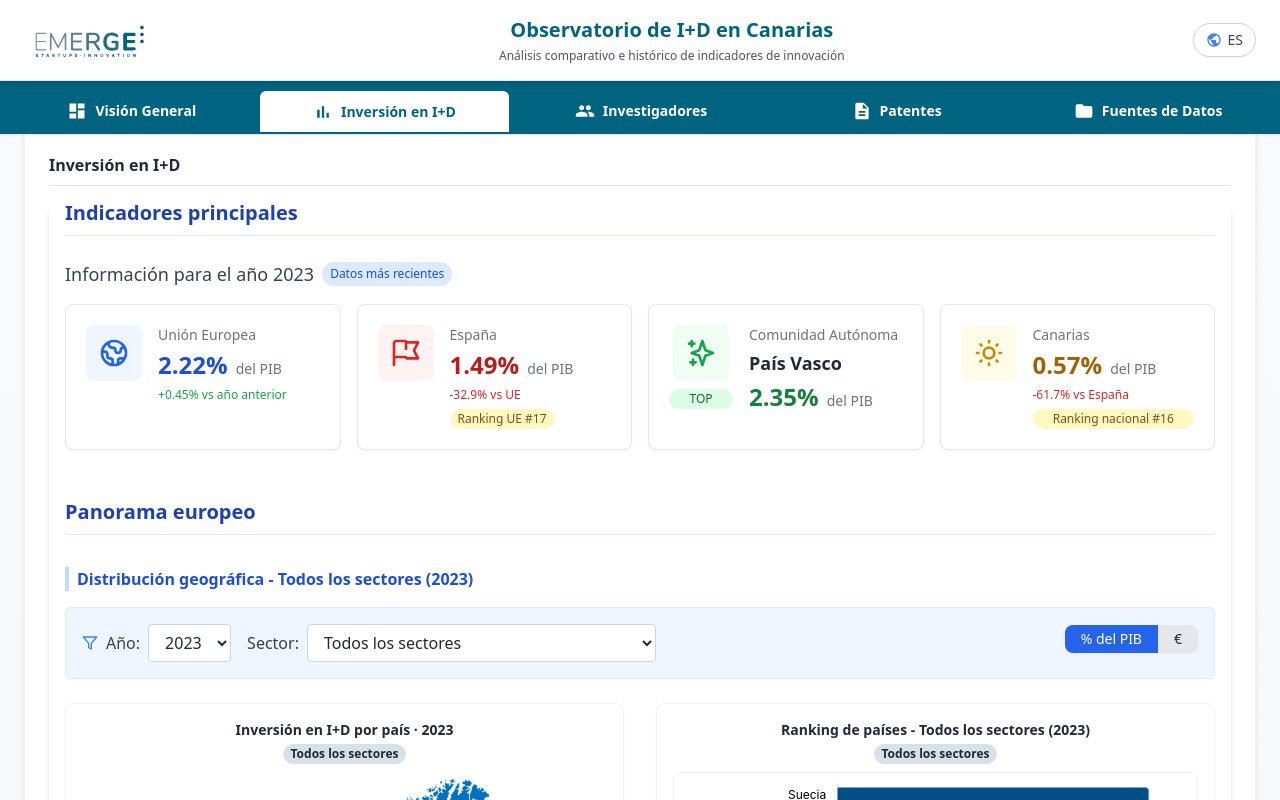
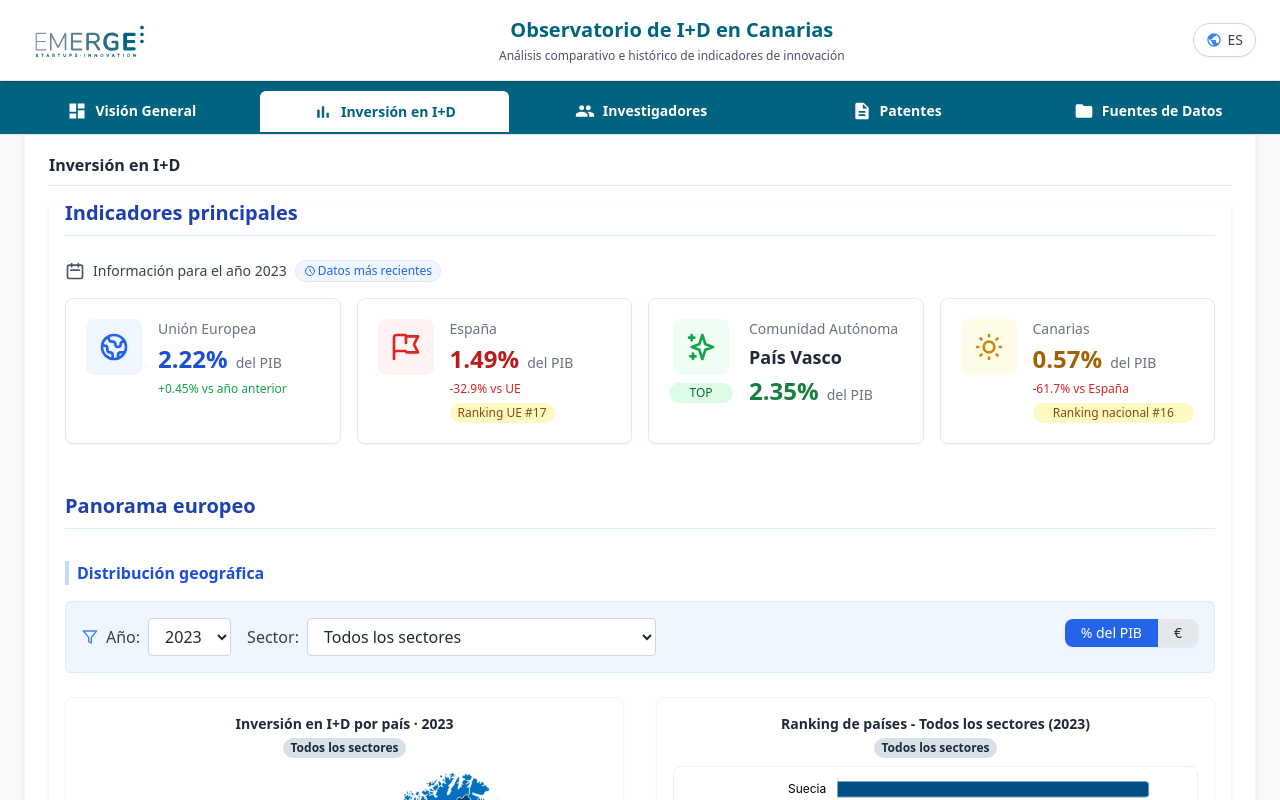
Before and after one commit to dani-rios-data/emerge, a React (Vite) app: page / in a window 1280 px wide. Both pictures are taken after a click on the item "Inversión en I+D". Shown: the top 800 px of the page. Built offline with nearby package versions, Linux system fonts and the light colour scheme.

Commit message:
time update map

```diff
--- a/src/components/EuropeanRDMap.tsx
+++ b/src/components/EuropeanRDMap.tsx
@@ -1,4 +1,4 @@
-import React, { useRef, useState, useEffect } from 'react';
+import React, { useRef, useState, useEffect, useMemo } from 'react';
 import * as d3 from 'd3';
 import { Feature, Geometry } from 'geojson';
 import { SECTOR_COLORS } from '../utils/colors';
@@ -90,7 +90,7 @@ interface EuropeanRDMapProps {
 // URL del archivo GeoJSON de Europa
 const EUROPE_GEOJSON_URL = '/data/geo/europe.geojson';
 
-// Paleta de colores para el mapa basada en los colores de sectores
+  // Paleta de colores para el mapa basada en los colores de sectores
 const getSectorPalette = (sectorId: string) => {
   // Normalizar el ID del sector para asegurar compatibilidad
   let normalizedId = sectorId.toLowerCase();
@@ -105,8 +105,6 @@ const getSectorPalette = (sectorId: string) => {
   // Asegurar que usamos una clave válida para SECTOR_COLORS
   const validSectorId = (normalizedId in SECTOR_COLORS) ? normalizedId : 'total';
   const baseColor = SECTOR_COLORS[validSectorId as keyof typeof SECTOR_COLORS];
-
-  console.log(`Sector ID: ${sectorId} -> Normalized: ${normalizedId} -> Valid: ${validSectorId} -> Color: ${baseColor}`);
 
   // Crear gradiente basado en el color del sector
   return {
@@ -621,18 +619,13 @@ function getColorForValue(
   selectedYear: string = '',
   dataDisplayType: DataDisplayType = 'percent_gdp'
 ): string {
-  // Log inicial para depuración
-  console.log(`getColorForValue llamado con: valor=${value}, sector=${selectedSector}, año=${selectedYear}, datos=${data.length}`);
-
   // Si no hay datos, usar el color NULL
   if (value === null || value === undefined) {
-    console.log(`getColorForValue: valor null o undefined, usando color NULL para ${selectedSector}`);
     return getSectorPalette(selectedSector).NULL;
   }
 
   // Si el valor es exactamente 0, usar el color ZERO
   if (value === 0 || value === 0.0 || value.toString() === '0' || value.toString() === '0.0') {
-    console.log(`getColorForValue: valor exactamente 0, usando color ZERO para ${selectedSector}`);
     return getSectorPalette(selectedSector).ZERO;
   }
 
@@ -641,7 +634,6 @@ function getColorForValue(
 
   // Si no tenemos datos para calcular rangos, usar valores por defecto
   if (!data || !data.length || !selectedYear) {
-    console.log(`getColorForValue: usando rangos por defecto para valor=${value}`);
     if (value < 1.0) {
       return palette.MIN;
     } else if (value < 1.8) {
@@ -656,11 +648,9 @@ function getColorForValue(
   try {
     // Calcular rangos basados en los datos disponibles
     const range = getSectorValueRange(data, selectedYear, selectedSector, dataDisplayType);
-    console.log(`getColorForValue: calculando rangos - min=${range.min}, max=${range.max}`);
 
     // Si no hay suficiente rango, usar valores predeterminados
     if (range.max <= range.min || range.max - range.min < 0.001) {
-      console.log(`getColorForValue: rango insuficiente, usando valores por defecto`);
       if (value < 1.0) {
         return palette.MIN;
       } else if (value < 1.8) {
@@ -678,27 +668,17 @@ function getColorForValue(
     const threshold2 = range.min + 2 * step;
     const threshold3 = range.min + 3 * step;
 
-    console.log(`getColorForValue: umbrales - t1=${threshold1}, t2=${threshold2}, t3=${threshold3}`);
-
     // Asignar color según el rango
-    let colorUsed;
     if (value <= threshold1) {
-      colorUsed = palette.MIN;
-      console.log(`getColorForValue: valor ${value} <= ${threshold1}, usando color MIN`);
+      return palette.MIN;
     } else if (value <= threshold2) {
-      colorUsed = palette.LOW;
-      console.log(`getColorForValue: valor ${value} <= ${threshold2}, usando color LOW`);
+      return palette.LOW;
     } else if (value <= threshold3) {
-      colorUsed = palette.MID;
-      console.log(`getColorForValue: valor ${value} <= ${threshold3}, usando color MID`);
+      return palette.MID;
     } else {
-      colorUsed = palette.HIGH;
-      console.log(`getColorForValue: valor ${value} > ${threshold3}, usando color HIGH`);
-    }
-
-    return colorUsed;
-  } catch (error) {
-    console.error(`Error en getColorForValue: ${error}`);
+      return palette.HIGH;
+    }
+  } catch {
     // En caso de error, usar valores por defecto
     if (value < 1.0) {
       return palette.MIN;
@@ -1023,16 +1003,15 @@ const EuropeanRDMap: React.FC<EuropeanRDMapProps> = ({
   // Obtener la paleta de colores para el sector seleccionado
   const colorPalette = getSectorPalette(selectedSector);
 
-  // Log del sector seleccionado y su paleta
+  // Preparar paleta de colores para el sector seleccionado
   useEffect(() => {
-    console.log(`EuropeanRDMap: Sector seleccionado '${selectedSector}' - Paleta:`, colorPalette);
+    // No hacemos nada, pero mantenemos la dependencia para posibles futuras optimizaciones
   }, [selectedSector, colorPalette]);
 
   // Calcular el rango de valores cuando cambia el sector o el año
   useEffect(() => {
     const newRange = getSectorValueRange(data, selectedYear.toString(), selectedSector, dataDisplayType);
     setValueRange(newRange);
-    console.log(`Rango de valores para ${selectedSector} (${selectedYear}):`, newRange);
   }, [data, selectedYear, selectedSector, dataDisplayType]);
 
   // Cargar el GeoJSON
@@ -1060,28 +1039,50 @@ const EuropeanRDMap: React.FC<EuropeanRDMapProps> = ({
       });
   }, [t.error, geojsonData]);
 
-  // Efecto para mostrar información sobre los datos CSV disponibles
+  // No necesitamos registrar información de datos en cada render
   useEffect(() => {
-    if (!data || data.length === 0) return;
-
-    // Reducir logs para mejorar rendimiento
-    console.log('Datos CSV cargados:', data.length, 'registros');
-
-    // Analizar años y sectores disponibles para verificar filtrado
-    const years = [...new Set(data.map(d => d.Year))].sort();
-    const sectors = [...new Set(data.map(d => d.Sector))].sort();
-
-    console.log('Años disponibles:', years);
-    console.log('Sectores disponibles:', sectors);
-
+    // Este efecto está vacío para eliminar logs innecesarios que afectan el rendimiento
   }, [data]);
 
-  // Función para obtener el valor del país optimizada
+  // Crear un caché con useMemo para los valores de los países
+  const countryValuesCache = useMemo(() => {
+    // Solo calcular si tenemos todos los datos necesarios
+    if (!data || !data.length || !geojsonData) return new Map();
+
+    const cache = new Map<string, number | null>();
+
+    // Precalcular valores para todos los países
+    geojsonData.features.forEach(feature => {
+      const countryId = feature.properties?.iso_a3 || getCountryName(feature);
+      if (countryId) {
+        const value = getCountryValue(feature, data, selectedYear.toString(), selectedSector, dataDisplayType);
+        cache.set(countryId, value);
+      }
+    });
+
+    return cache;
+  }, [data, geojsonData, selectedYear, selectedSector, dataDisplayType]);
+
+  // Función para obtener el valor del país optimizada usando caché
   const getCountryValueOptimized = React.useCallback(
     (feature: GeoJsonFeature): number | null => {
-      return getCountryValue(feature, data, selectedYear.toString(), selectedSector, dataDisplayType);
+      const countryId = feature.properties?.iso_a3 || getCountryName(feature);
+
+      // Usar el valor del caché si existe
+      if (countryId && countryValuesCache.has(countryId)) {
+        return countryValuesCache.get(countryId) || null;
+      }
+
+      // Si no está en caché, calcularlo y guardarlo
+      const value = getCountryValue(feature, data, selectedYear.toString(), selectedSector, dataDisplayType);
+      if (countryId) {
+        // Modificar el Map es seguro porque es local a este componente
+        countryValuesCache.set(countryId, value);
+      }
+
+      return value;
     },
-    [data, selectedYear, selectedSector, dataDisplayType]
+    [data, selectedYear, selectedSector, dataDisplayType, countryValuesCache]
   );
 
   // Función para obtener el título del mapa basado en los datos seleccionados
@@ -1090,6 +1091,8 @@ const EuropeanRDMap: React.FC<EuropeanRDMapProps> = ({
   };
 
   // Función para obtener el nombre del sector basado en el sector seleccionado
+  // Se utiliza en el componente al renderizar etiquetas del mapa
+  // eslint-disable-next-line @typescript-eslint/no-unused-vars
   const getSectorText = (): string => {
     // Determinar el nombre del sector
     let sectorId = selectedSector.toLowerCase();
--- a/src/pages/Investment/index.tsx
+++ b/src/pages/Investment/index.tsx
@@ -153,6 +153,8 @@ const Investment: React.FC<InvestmentProps> = ({ language }) => {
   const t = texts[language];
 
   // Función para obtener el nombre del sector seleccionado
+  /* Esta función se mantiene por compatibilidad con posibles usos futuros */
+  // eslint-disable-next-line @typescript-eslint/no-unused-vars
   const getSectorName = (sectorValue: string): string => {
     if (sectorValue === 'All Sectors') {
       return language === 'es' ? 'Todos los sectores' : 'All sectors';
@@ -485,14 +487,20 @@ const Investment: React.FC<InvestmentProps> = ({ language }) => {
                 (() => {
                   const { mostRecentYear } = getFixedKeyMetricsData();
                   return (
-                    <>
-                      <div className="text-gray-700 font-medium text-lg">
+                    <div className="flex items-center">
+                      <svg className="w-5 h-5 text-gray-600 mr-2" fill="none" stroke="currentColor" viewBox="0 0 24 24" xmlns="http://www.w3.org/2000/svg">
+                        <path strokeLinecap="round" strokeLinejoin="round" strokeWidth="2" d="M8 7V3m8 4V3m-9 8h10M5 21h14a2 2 0 002-2V7a2 2 0 00-2-2H5a2 2 0 00-2 2v12a2 2 0 002 2z"></path>
+                      </svg>
+                      <h2 className="text-gray-700 font-medium text-sm">
                         {language === 'es' ? `Información para el año ${mostRecentYear}` : `Information for year ${mostRecentYear}`}
-                      </div>
-                      <div className="ml-2 bg-blue-100 text-blue-700 text-xs px-2 py-1 rounded-full">
+                      </h2>
+                      <div className="ml-2 bg-blue-50 border border-blue-100 text-blue-600 text-xs px-2 py-0.5 rounded-full flex items-center">
+                        <svg className="w-3 h-3 mr-0.5" fill="none" stroke="currentColor" viewBox="0 0 24 24" xmlns="http://www.w3.org/2000/svg">
+                          <path strokeLinecap="round" strokeLinejoin="round" strokeWidth="2" d="M12 8v4l3 3m6-3a9 9 0 11-18 0 9 9 0 0118 0z"></path>
+                        </svg>
                 {language === 'es' ? 'Datos más recientes' : 'Latest data'}
               </div>
-                    </>
+                    </div>
                   );
                 })()
               }
@@ -869,8 +877,8 @@ const Investment: React.FC<InvestmentProps> = ({ language }) => {
             {/* Subsección 2.1: Mapa y ranking de inversión en I+D */}
             <div className="mb-10">
               <SubsectionTitle title={language === 'es' ?
-                `Distribución geográfica - ${getSectorName(selectedSector)} (${selectedYear})` :
-                `Geographical Distribution - ${getSectorName(selectedSector)} (${selectedYear})`}
+                `Distribución geográfica` :
+                `Geographical Distribution`}
               />
 
               {/* Filtros - DEJAR SOLO UN CONJUNTO DE FILTROS */}
@@ -1013,8 +1021,8 @@ const Investment: React.FC<InvestmentProps> = ({ language }) => {
             {/* Subsección 3.1: Mapa y ranking de inversión en I+D por comunidades */}
             <div className="mb-10">
               <SubsectionTitle title={language === 'es' ?
-                `Mapa regional - ${getSectorName(selectedRegionSector)} (${selectedRegionYear})` :
-                `Regional Map - ${getSectorName(selectedRegionSector)} (${selectedRegionYear})`}
+                `Distribución regional` :
+                `Regional Distribution`}
               />
 
               {/* Filtros para la sección de comunidades autónomas */}
```
Also changed, not shown: 1 other file (tests, documents, lock files or other folders). Lines whose indentation alone changed are shown as unchanged.
